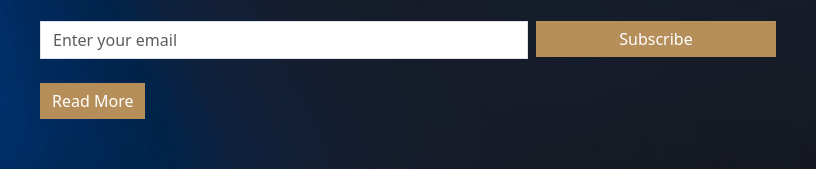
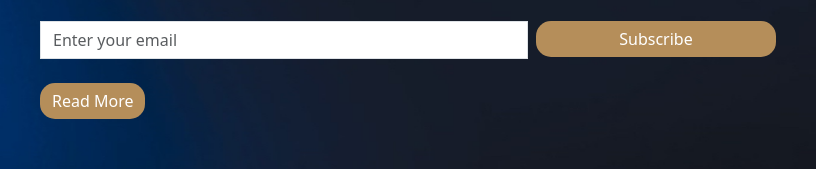
Before and after one commit to bida24-067/kaya, a plain HTML site: page index.html in a window 1280 px wide. Shown: the part 281-450 px from the top of the page, 422-1238 px from the left. Drawn offline with nearby package versions, Linux system fonts and the light colour scheme.

Commit message:
indexcss commit

```diff
--- a/index.css
+++ b/index.css
@@ -39,3 +39,8 @@
   #KayaIN.expanded {
     transform: scale(1.25);
   }
+  /* Add or update this CSS for rounded buttons */
+.read-more-btn,
+#newsletterForm .btn {
+  border-radius: 15px !important;
+}
```
